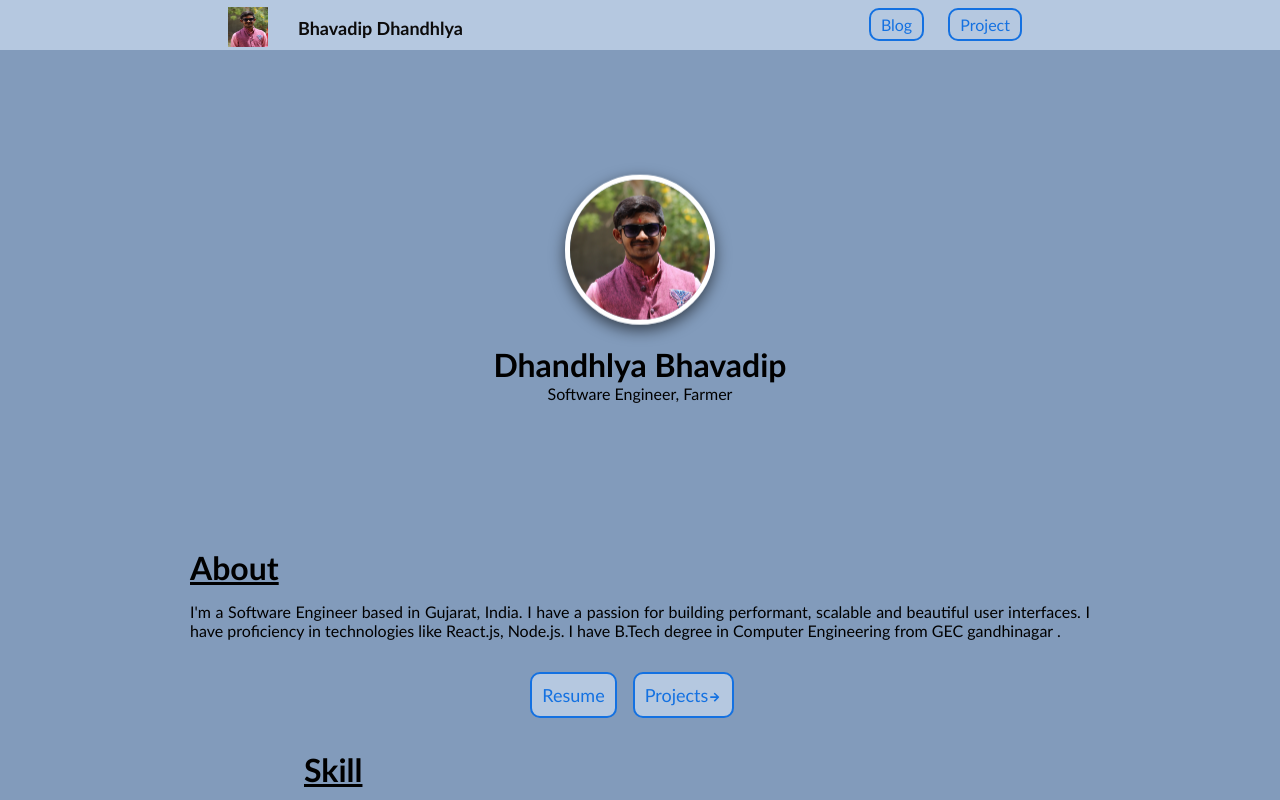
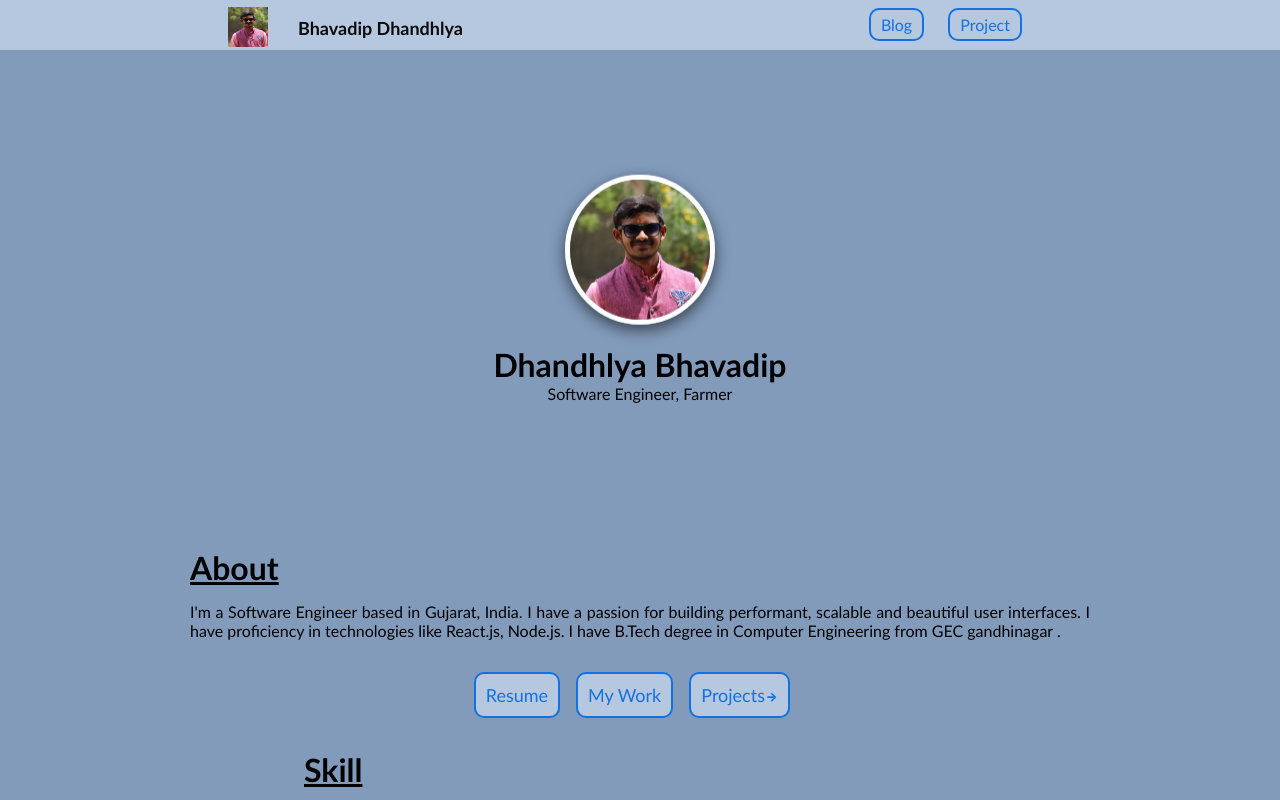
Before and after one commit to bhavadip9/MyPortfolio, a React (Vite) app: page / in a window 1280 px wide. Shown: the top 800 px of the page. Built offline with nearby package versions, Linux system fonts and the light colour scheme.

Commit message:
Home.jsx

```diff
--- a/src/page/Home.jsx
+++ b/src/page/Home.jsx
@@ -15,6 +15,14 @@ function Home() {
 
 
         link.download = 'Bhavadip.pdf'; // The name of the file to be downloaded
+        link.click();
+    }
+
+    function handleMywork() {
+        const link = document.createElement('a');
+
+        link.href = `https://www.instagram.com/bhavadip_dev/`;
+        link.target = `_blank`
         link.click();
     }
 
@@ -49,6 +57,9 @@ function Home() {
                         <div>
                             <button className="btn project1">
                                 <div className="goto_project" onClick={handleDownload}> Resume</div>
+                            </button>
+                            <button className="btn project1">
+                                <div className="goto_project" onClick={handleMywork}> My Work</div>
                             </button>
 
                             <button className="btn project1">
```
